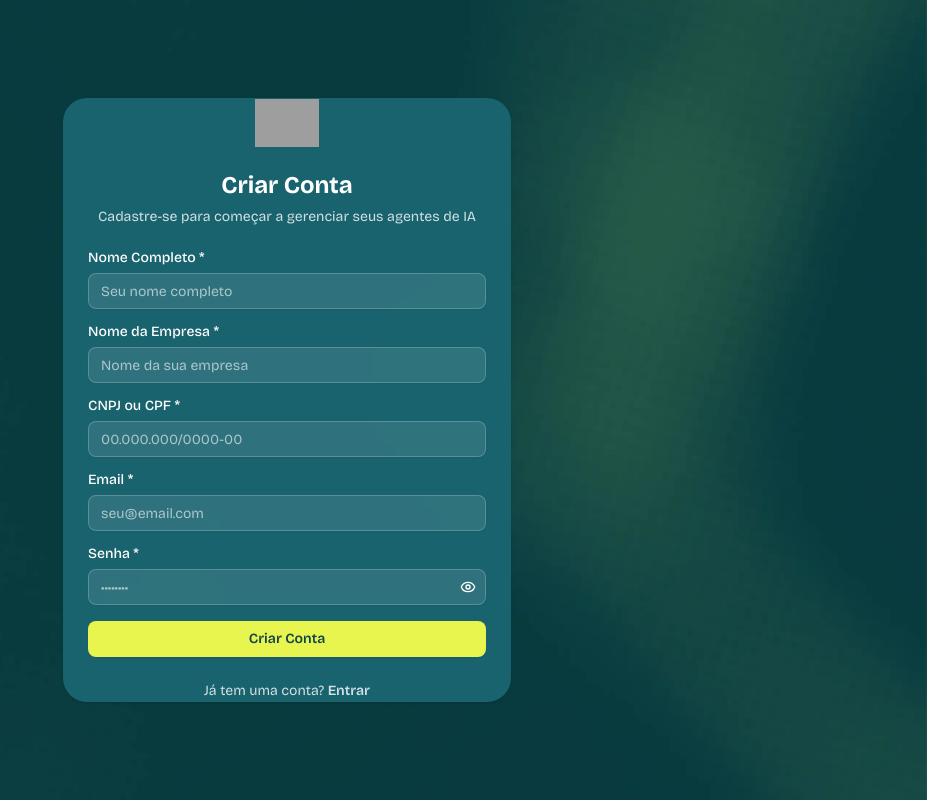
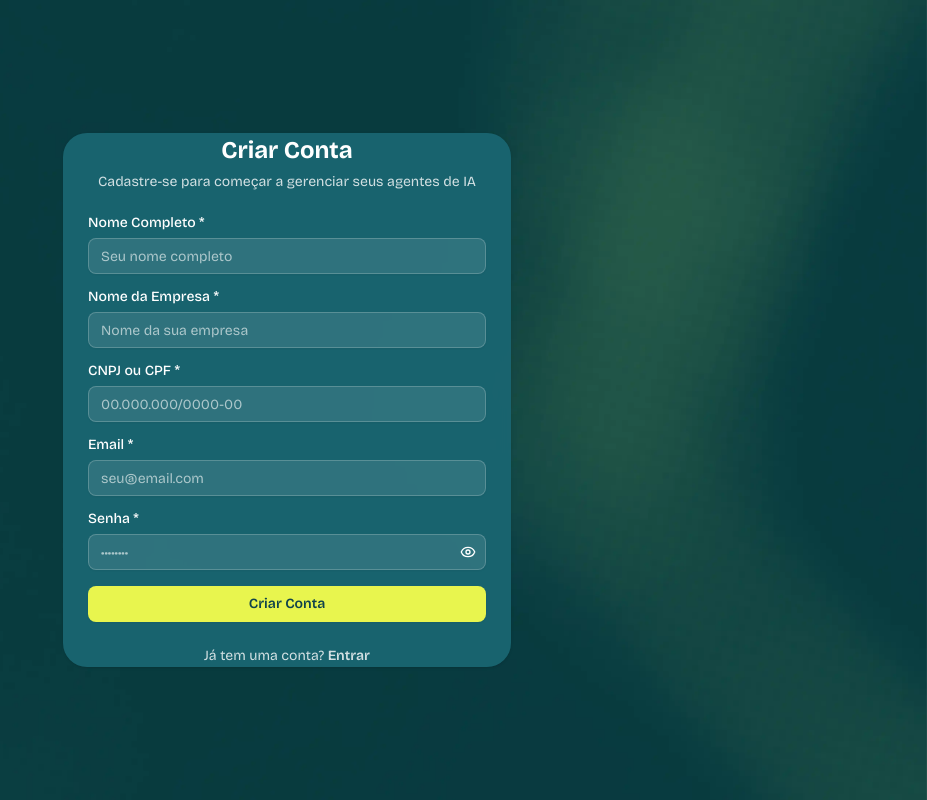
Before and after one commit to ThiagoRSalgado/ia.fmakers.com.br, a Next.js app: page /register in a window 1280 px wide. Shown: the whole page, without its empty margins (353-1280 px from the left). Built offline with nearby package versions, Linux system fonts and the light colour scheme; grey boxes are pictures that could not be loaded.

Commit message:
remove branding and update layout references
Remove "Flow Makers" branding and update layout metadata

```diff
--- a/app/layout.tsx
+++ b/app/layout.tsx
@@ -10,12 +10,9 @@ const bricolageGrotesque = Bricolage_Grotesque({
 })
 
 export const metadata: Metadata = {
-  title: "Flow Makers - Painel de Gestão de IA",
-  description: "Plataforma inteligente de gestão e configuração de Agentes de IA para o mercado de energia",
+  title: "Painel de Gestão de IA",
+  description: "Plataforma inteligente de gestão e configuração de Agentes de IA",
   generator: "v0.app",
-  icons: {
-    icon: "https://www.fmakers.com.br/wp-content/uploads/2025/08/Favicon-2.svg",
-  },
 }
 
 export default function RootLayout({
--- a/app/login/page.tsx
+++ b/app/login/page.tsx
@@ -11,7 +11,7 @@ import { Card, CardContent, CardDescription, CardHeader, CardTitle } from "@/com
 import { Alert, AlertDescription } from "@/components/ui/alert"
 import { Eye, EyeOff } from "lucide-react"
 import Link from "next/link"
-import Image from "next/image"
+
 
 export default function LoginPage() {
   const [email, setEmail] = useState("")
@@ -63,16 +63,7 @@ export default function LoginPage() {
       <div className="absolute inset-0 bg-black/20"></div>
       <Card className="w-full max-w-md text-white rounded-3xl relative z-10 backdrop-blur-sm border border-white/10 leading-7 gap-[30px] bg-[rgba(36,94,102,1)]">
         <CardHeader className="text-center">
-          <div className="flex justify-center mb-4">
-            <Image
-              src="https://hebbkx1anhila5yf.public.blob.vercel-storage.com/design-mode-images/Logo-Positivo-2-GhxL9ACcKGMXrzNgQmS85ANZE0TtkU.png"
-              alt="Flow Makers"
-              width={200}
-              height={60}
-              className="h-12 w-auto"
-            />
-          </div>
-          <CardTitle className="text-2xl font-bold text-flow-dark-teal">Entrar</CardTitle>
+          <CardTitle className="text-2xl font-bold text-white">Entrar</CardTitle>
           <CardDescription className="text-slate-100">
             Acesse sua conta para gerenciar seus agentes de IA
           </CardDescription>
--- a/app/register/page.tsx
+++ b/app/register/page.tsx
@@ -11,7 +11,7 @@ import { Card, CardContent, CardDescription, CardHeader, CardTitle } from "@/com
 import { Alert, AlertDescription } from "@/components/ui/alert"
 import { Eye, EyeOff } from "lucide-react"
 import Link from "next/link"
-import Image from "next/image"
+
 
 export default function RegisterPage() {
   const [formData, setFormData] = useState({
@@ -76,15 +76,6 @@ export default function RegisterPage() {
 
       <Card className="w-full max-w-md text-white rounded-3xl bg-[rgba(26,102,113,0.95)] backdrop-blur-sm border-flow-medium-teal/30 relative z-10 border-transparent">
         <CardHeader className="text-center">
-          <div className="flex justify-center mb-4">
-            <Image
-              src="https://hebbkx1anhila5yf.public.blob.vercel-storage.com/design-mode-images/Logo-Positivo-2-GhxL9ACcKGMXrzNgQmS85ANZE0TtkU.png"
-              alt="Flow Makers"
-              width={200}
-              height={60}
-              className="h-12 w-auto"
-            />
-          </div>
           <CardTitle className="text-2xl font-bold text-white">Criar Conta</CardTitle>
           <CardDescription className="text-white/80">
             Cadastre-se para começar a gerenciar seus agentes de IA
--- a/components/header.tsx
+++ b/components/header.tsx
@@ -2,7 +2,7 @@
 
 import { useState, useEffect } from "react"
 import { useRouter } from "next/navigation"
-import Image from "next/image"
+
 import { Button } from "@/components/ui/button"
 import {
   DropdownMenu,
@@ -69,13 +69,7 @@ export function Header() {
         <div className="flex items-center justify-between h-16">
           {/* Logo */}
           <div className="flex items-center space-x-3">
-            <Image
-              src="https://hebbkx1anhila5yf.public.blob.vercel-storage.com/design-mode-images/Logo-Positivo-2-GhxL9ACcKGMXrzNgQmS85ANZE0TtkU.png"
-              alt="Flow Makers"
-              width={120}
-              height={40}
-              className="h-8 w-auto"
-            />
+            <span className="text-xl font-bold text-white">Painel IA</span>
           </div>
 
           {/* Desktop Navigation */}
```
